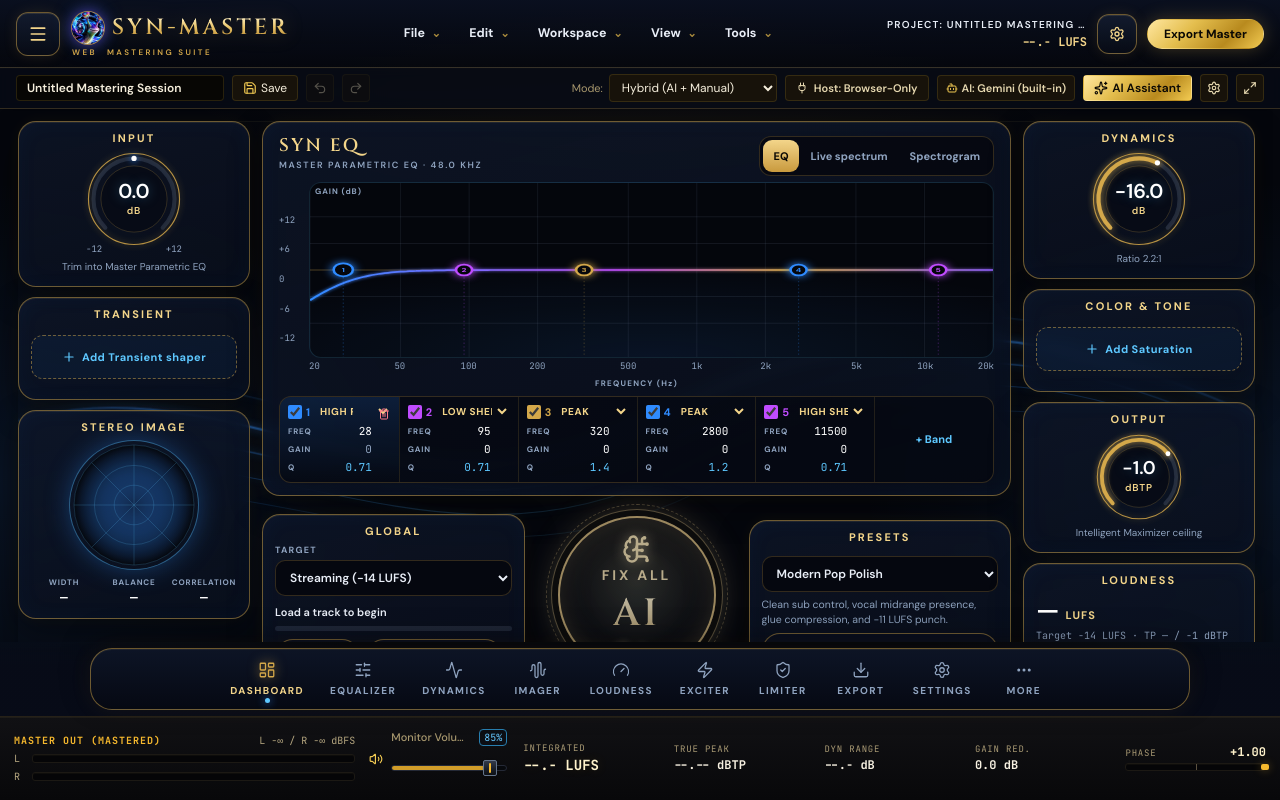
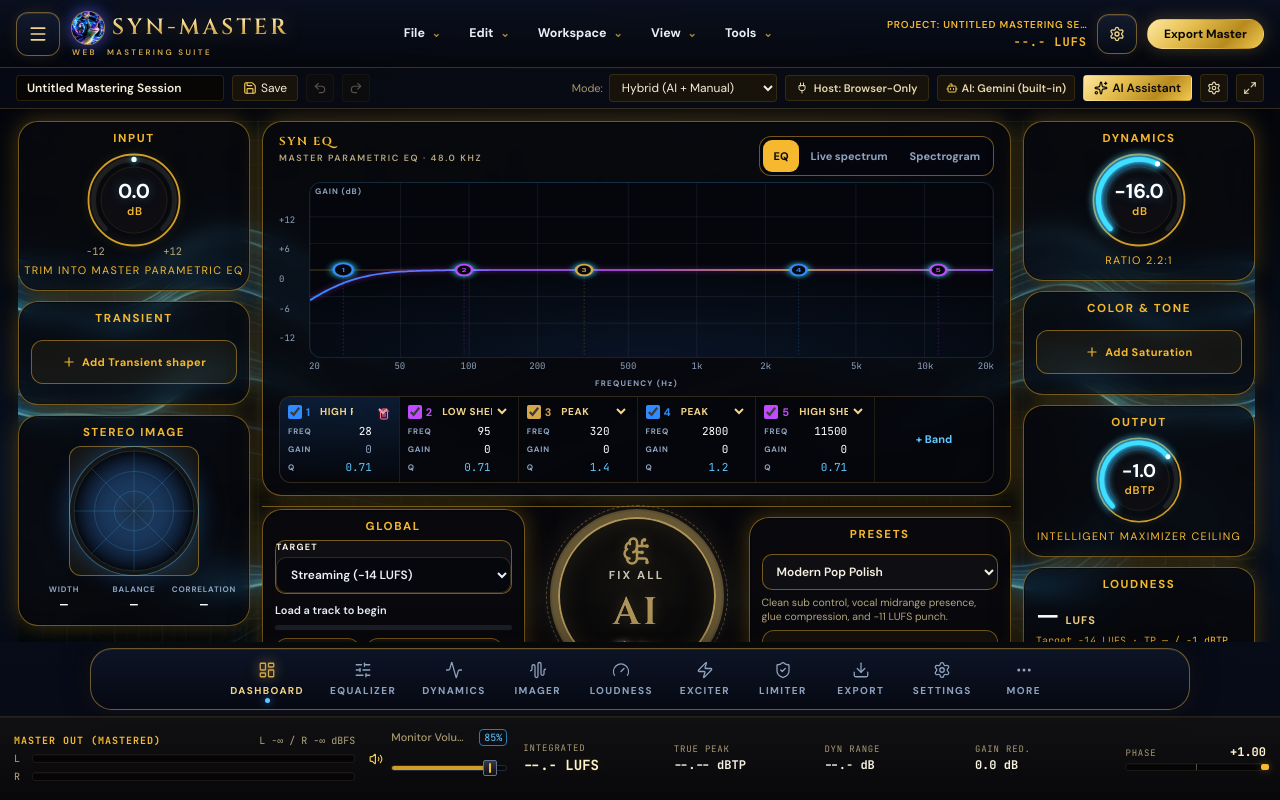
Before and after one commit to LILSYNNOFFICIAL/SYN-MASTER, a React (Vite) app: page / in a window 1280 px wide. Built offline with nearby package versions, Linux system fonts and the light colour scheme.

Commit message:
skin: wire SYN-MASTER skin layer (glass gold cards, glow knobs, FIX ALL ring, faders, bg art) - presentation only

```diff
--- a/src/main.tsx
+++ b/src/main.tsx
@@ -1,6 +1,7 @@
 import {createRoot} from 'react-dom/client';
 import App from './App.tsx';
 import './index.css';
+import './skin/skin.css';
 import { MobileViewFrame } from './ui/MobileViewFrame';
 import { applyStoredViewMode } from './ui/viewMode';
 
--- /dev/null
+++ b/src/skin/skin.css
@@ -0,0 +1,79 @@
+/* SYN-MASTER skin layer. Presentation only. Imported after index.css. */
+:root{
+  --skin-base:#060608; --skin-glass:rgba(10,10,14,.72); --skin-glass-2:rgba(16,16,22,.82);
+  --skin-gold:#F5B82E; --skin-gold-bright:#FFF3CC; --skin-gold-dim:#8A6508;
+  --skin-gold-line:rgba(245,184,46,.45); --skin-gold-glow:rgba(245,184,46,.28);
+  --skin-blue:#2EA8FF; --skin-cyan:#3FE0FF; --skin-magenta:#E040FB; --skin-purple:#8B5CF6;
+  --skin-text:#F7F1E2; --skin-muted:#B6A780; --skin-radius:20px;
+}
+body{background:var(--skin-base) !important;color:var(--skin-text);}
+
+/* Header */
+.syn-app-header{background:linear-gradient(180deg,rgba(8,8,10,.96),rgba(8,8,10,.82)) !important;
+  border-bottom:1px solid var(--skin-gold-line) !important;box-shadow:0 1px 18px var(--skin-gold-glow);backdrop-filter:blur(8px);}
+.syn-header-project,.syn-header-lufs{color:var(--skin-gold) !important;letter-spacing:.08em;}
+
+/* Console background art */
+.syn-console{background:var(--skin-base) url('/skin/bg-desktop.webp') center/cover no-repeat fixed !important;}
+@media (max-width:1023px){.syn-console{background-image:url('/skin/bg-mobile.webp') !important;background-attachment:scroll !important;}}
+.syn-console-ribbons,.syn-ribbons{opacity:.35;}
+
+/* Glass cards */
+.syn-card,.syn-eq-panel{background:var(--skin-glass) !important;border:1px solid var(--skin-gold-line) !important;
+  border-radius:var(--skin-radius) !important;backdrop-filter:blur(8px);-webkit-backdrop-filter:blur(8px);
+  box-shadow:0 0 0 1px rgba(0,0,0,.4) inset,0 0 22px var(--skin-gold-glow),0 10px 30px rgba(0,0,0,.55);}
+.syn-card-title,.syn-eq-title{color:var(--skin-gold) !important;text-transform:uppercase;letter-spacing:.14em;font-size:.72rem;font-weight:700;}
+.syn-eq-sub,.syn-card-note,.syn-preset-desc{color:var(--skin-muted) !important;}
+
+/* Arc knob */
+.syn-arcknob-ring{fill:none;stroke:var(--skin-gold);stroke-width:2.2;filter:drop-shadow(0 0 5px var(--skin-gold-glow));}
+.syn-arcknob-cap{fill:#0d0d12;stroke:#2a2418;stroke-width:1;}
+.syn-arcknob-track{fill:none;stroke:rgba(255,255,255,.08);stroke-width:6;stroke-linecap:round;}
+.syn-arcknob-arc{fill:none;stroke:var(--skin-cyan);stroke-width:6;stroke-linecap:round;filter:drop-shadow(0 0 6px var(--skin-blue)) drop-shadow(0 0 2px var(--skin-cyan));}
+.syn-arcknob-tip{fill:#fff;filter:drop-shadow(0 0 4px var(--skin-cyan));}
+.syn-arcknob-value,.syn-arcknob-readout{color:#fff !important;font-variant-numeric:tabular-nums;font-weight:700;}
+.syn-arcknob-unit{color:var(--skin-gold) !important;font-size:.7em;margin-left:2px;}
+.syn-arcknob-label,.syn-arcknob-caption{color:var(--skin-gold) !important;text-transform:uppercase;letter-spacing:.12em;font-size:.68rem;}
+.syn-arcknob-range{color:var(--skin-muted) !important;font-size:.65rem;}
+
+/* FIX ALL AI */
+.syn-fixai{position:relative;border-radius:50% !important;background:radial-gradient(circle at 50% 40%,#1b1710 0%,#0a0a0d 62%,#050506 100%) !important;
+  border:2px solid var(--skin-gold) !important;box-shadow:0 0 0 6px rgba(245,184,46,.10),0 0 0 8px var(--skin-gold-line),0 0 38px var(--skin-gold-glow),inset 0 0 26px rgba(245,184,46,.18) !important;
+  color:var(--skin-gold) !important;min-width:44px;min-height:44px;transition:transform .15s ease,box-shadow .2s ease;}
+.syn-fixai:hover{transform:scale(1.02);box-shadow:0 0 0 6px rgba(245,184,46,.14),0 0 0 8px var(--skin-gold),0 0 52px rgba(245,184,46,.4),inset 0 0 30px rgba(245,184,46,.25) !important;}
+.syn-fixai-ring{border-color:var(--skin-gold-line) !important;}
+.syn-fixai-text span{color:var(--skin-gold-bright);letter-spacing:.18em;font-size:.72rem;}
+.syn-fixai-text strong{color:var(--skin-gold) !important;text-shadow:0 0 14px var(--skin-gold-glow);}
+.syn-fixai-icon{color:var(--skin-gold) !important;filter:drop-shadow(0 0 6px var(--skin-gold-glow));}
+.syn-fixai-wave path,.syn-fixai-wave polyline{stroke:var(--skin-cyan) !important;filter:drop-shadow(0 0 3px var(--skin-blue));}
+.syn-fixai-status{color:var(--skin-muted) !important;}
+.syn-fixai.is-running{animation:skin-pulse 1.6s ease-in-out infinite;}
+@keyframes skin-pulse{0%,100%{box-shadow:0 0 0 8px var(--skin-gold-line),0 0 30px var(--skin-gold-glow)}50%{box-shadow:0 0 0 8px var(--skin-gold),0 0 60px rgba(245,184,46,.55)}}
+
+/* Faders */
+.syn-fader-track{background:rgba(255,255,255,.07) !important;border-radius:999px;}
+.syn-fader-fill{background:linear-gradient(90deg,var(--skin-blue),var(--skin-cyan)) !important;box-shadow:0 0 10px var(--skin-blue);border-radius:999px;}
+.syn-fader-cap{background:var(--skin-gold) !important;box-shadow:0 0 8px var(--skin-gold-glow);border:1px solid var(--skin-gold-bright);}
+.syn-fader-label{color:var(--skin-muted) !important;} .syn-fader-value{color:#fff !important;font-variant-numeric:tabular-nums;}
+
+/* Loudness */
+.syn-loud-bar{background:linear-gradient(90deg,var(--skin-blue),var(--skin-cyan),var(--skin-magenta)) !important;box-shadow:0 0 10px rgba(46,168,255,.5);}
+.syn-loud-value{color:#fff !important;} .syn-loud-target{color:var(--skin-gold) !important;}
+.syn-progress{accent-color:var(--skin-gold);}
+
+/* EQ glow */
+.syn-eq-panel svg path{filter:drop-shadow(0 0 4px rgba(224,64,251,.55));}
+.syn-eq-panel svg circle{filter:drop-shadow(0 0 4px var(--skin-cyan));}
+
+/* Buttons & inputs */
+.syn-btn-ghost,.syn-file-btn,.syn-scope-btn,.syn-card-add{border:1px solid var(--skin-gold-line) !important;color:var(--skin-gold) !important;background:rgba(245,184,46,.06) !important;border-radius:12px !important;min-height:44px;}
+.syn-btn-ghost:hover,.syn-file-btn:hover,.syn-scope-btn:hover,.syn-card-add:hover{background:rgba(245,184,46,.14) !important;box-shadow:0 0 12px var(--skin-gold-glow);}
+.syn-field,.syn-preset-select{background:var(--skin-glass-2) !important;border:1px solid var(--skin-gold-line) !important;color:var(--skin-text) !important;border-radius:10px !important;}
+.syn-seg{border:1px solid var(--skin-gold-line) !important;border-radius:12px !important;}
+.syn-seg [aria-pressed="true"],.syn-seg [aria-selected="true"],.syn-seg .is-active{background:var(--skin-gold) !important;color:#0a0a0a !important;}
+
+/* Mobile bottom bar */
+.syn-console-bottom,nav[class*="bottom"]{background:rgba(8,8,12,.88) !important;border-top:1px solid var(--skin-gold-line) !important;backdrop-filter:blur(10px);}
+.syn-console-bottom [aria-current="page"],.syn-console-bottom .is-active{color:var(--skin-gold) !important;}
+
+@media (prefers-reduced-motion:reduce){.syn-fixai.is-running{animation:none}.syn-fixai{transition:none}}
```
